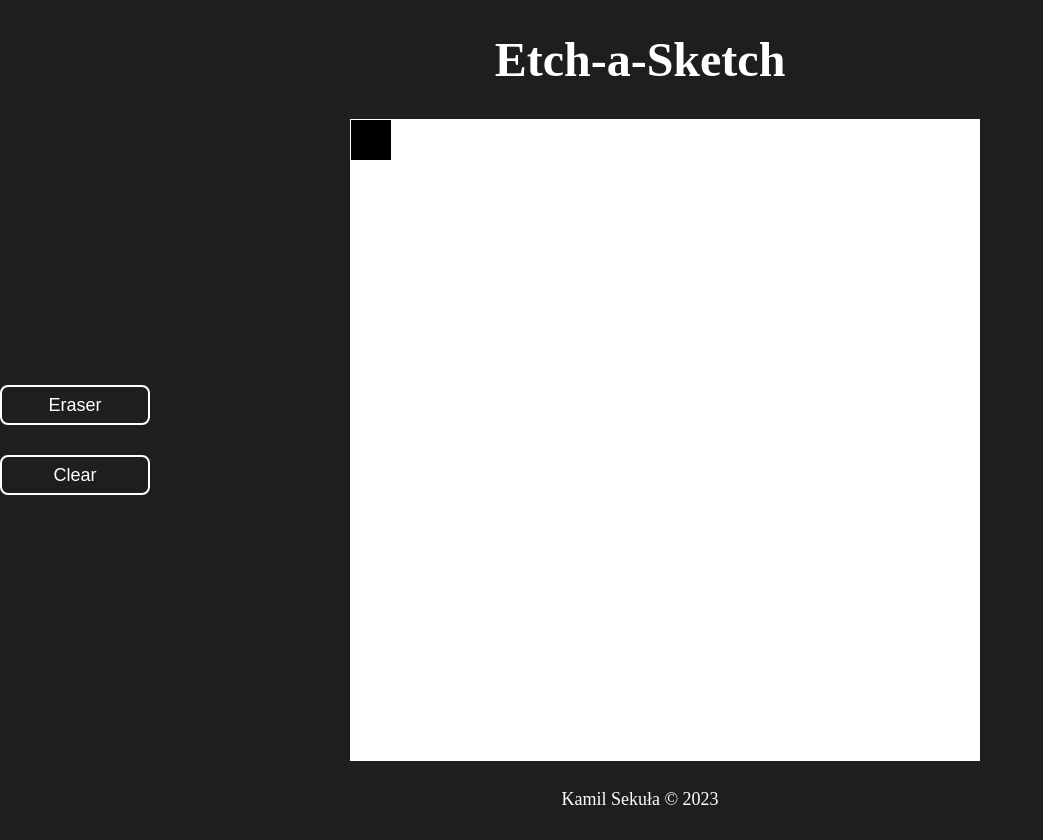
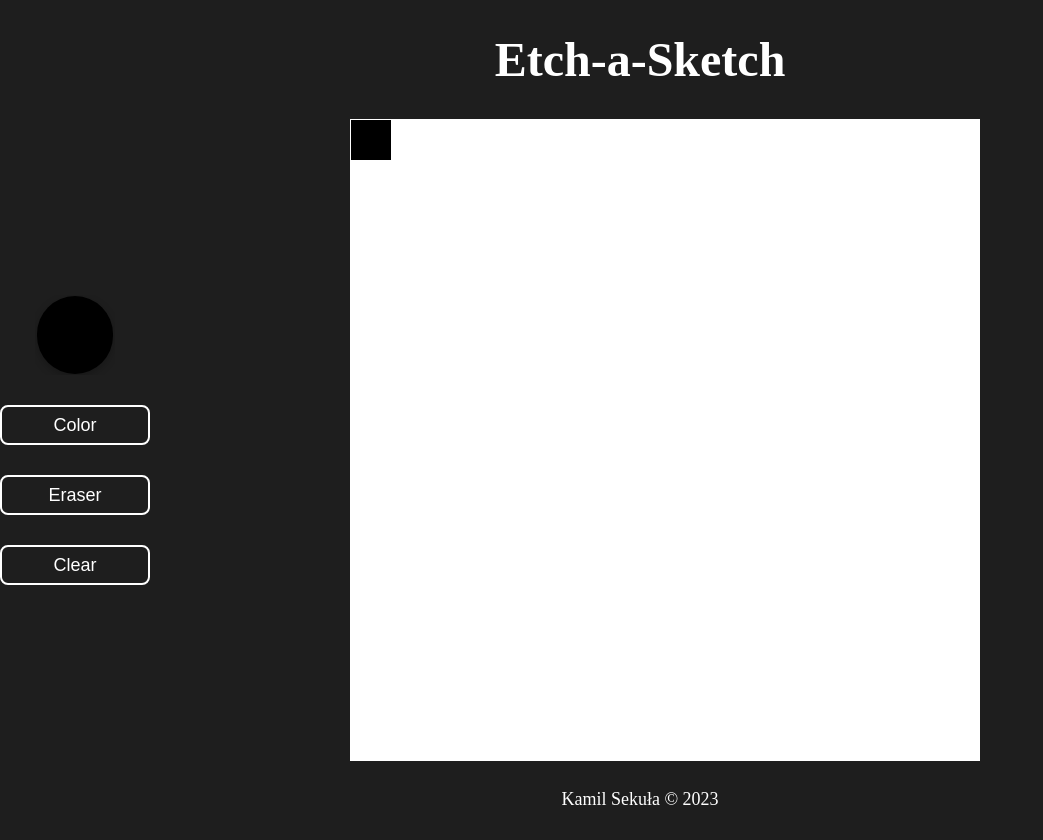
Before and after one commit to kamilss2111/odin-etch-a-sketch, a plain HTML site: page index.html in a window 1280 px wide. Both pictures are taken after a click on the element 371 px from the left and 140 px from the top of the page. Shown: the whole page, without its empty margins (0-1043 px from the left). Drawn offline with Linux system fonts and the light colour scheme.

Commit message:
Add Color mode button and color selector

```diff
--- a/index.html
+++ b/index.html
@@ -14,6 +14,8 @@
     </div>
     <div class="main">
         <div class="controls">
+            <input type="color" id="color" value="#000000">
+            <button id="color-btn">Color</button>
             <button id="eraser">Eraser</button>
             <button id="clear">Clear</button>
         </div>
--- a/index.js
+++ b/index.js
@@ -1,8 +1,6 @@
 const GRID = document.querySelector("#grid");
 const GRID_ELEMENTS = document.querySelectorAll(".grid-element")
 const GRID_SIZE = 640; //grid size in px;
-
-let currentMode = "standard";
 
 let mouseDown = false;
 document.body.onmousedown = () => (mouseDown = true);
@@ -29,14 +27,16 @@ function setGridSize(size) {
     GRID.style.height = `${GRID_SIZE}px`;
 }
 
-let currentColor = "black";
+let currentColorMode = "color";
+let currentColor = "#000000";
 function changeColor(e) {
     if (e.type === 'mouseover' && !mouseDown)
         return
 
-    if(currentMode === "standard")
+    if(currentColorMode === "color") {
         e.target.style.backgroundColor = currentColor;
-    else if(currentMode === "eraser")
+    }
+    else if(currentColorMode === "eraser")
         e.target.style.backgroundColor = "white";
 }
 
@@ -49,11 +49,19 @@ function reloadGrid() {
     grid.innerHTML = ''
   }
 
+const COLOR_PICKER = document.querySelector("#color");
+COLOR_PICKER.addEventListener("change", e => {
+    currentColor = e.target.value
+});
+
+const COLOR_BTN = document.querySelector("#color-btn");
+COLOR_BTN.addEventListener("click", () => currentColorMode = "color");
+
+const ERASER_BTN = document.querySelector("#eraser");
+ERASER_BTN.addEventListener("click", () => currentColorMode = "eraser");
+
 const CLEAR_BTN = document.querySelector("#clear");
 CLEAR_BTN.addEventListener("click", reloadGrid);
-
-const ERASER_BTN = document.querySelector("#eraser");
-ERASER_BTN.addEventListener("click", () => currentMode = "eraser");
 
 //Initialize the grid on body load
 document.body.onload = () => {
--- a/styles.css
+++ b/styles.css
@@ -34,6 +34,23 @@ body {
     gap: 30px;
 }
 
+#color {
+    width: 80px;
+    height: 80px;
+    border: none;
+    background-color: #1e1e1e;
+}
+
+#color::-webkit-color-swatch-wrapper {
+    padding: 0;
+}
+
+#color::-webkit-color-swatch {
+    border: none;
+    border-radius: 50px;
+    box-shadow: rgba(0, 0, 0, 0.24) 0px 3px 8px;
+}
+
 button {
     width: 150px;
     height: 40px;
```
